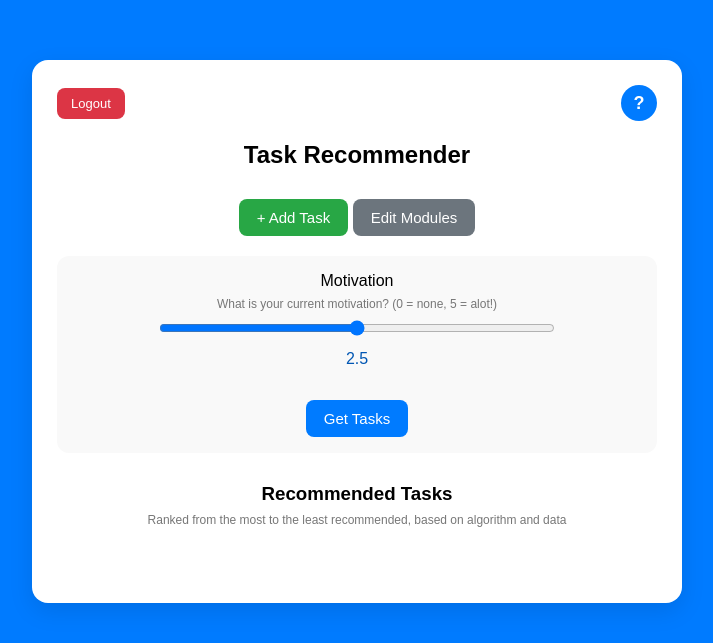
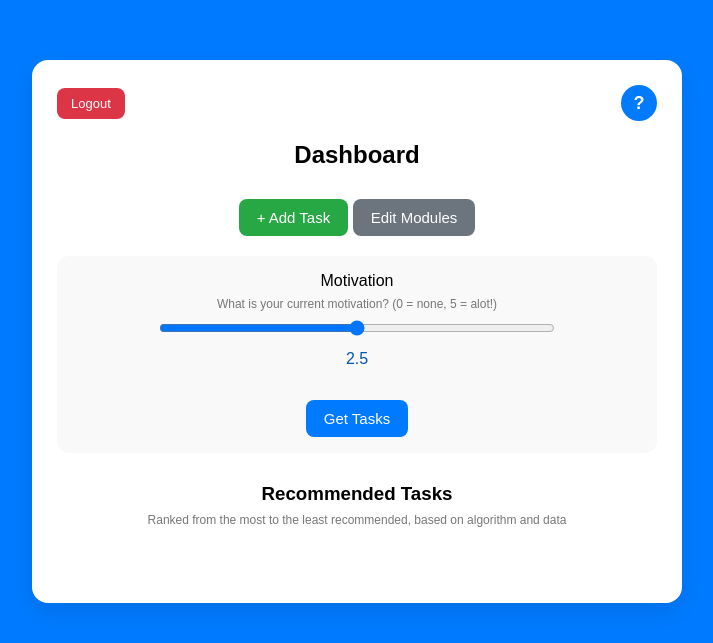
Before and after one commit to nat-07/Academic-Task-Recommender, a Flask app: page /homepage in a window 1280 px wide. Shown: the top 643 px of the page, without its empty margins (283-996 px from the left). Run offline with Flask 3, Linux system fonts and the light colour scheme; the visitor is signed in with stand-in values (Sample User, id 1); data that the repository does not hold is empty; some libraries are stand-ins or nearby versions.

Commit message:
updted ui

```diff
--- a/templates/homepage.html
+++ b/templates/homepage.html
@@ -1,7 +1,7 @@
 <!doctype html>
 <html>
   <head>
-    <title>Task Recommender</title>
+    <title>Academic Task Recommender</title>
     <meta name="viewport" content="width=device-width, initial-scale=1.0" />
     <link rel="stylesheet" href="{{ url_for('static', filename='css/homepage.css') }}">
 
@@ -164,7 +164,7 @@
   <button class="logout-btn" id="logout-btn">Logout</button>
   <button id="tutorialBtn" class="tutorial-btn">?</button>
 </div>
-        <h2>Task Recommender</h2>
+        <h2>Dashboard</h2>
         <button id="openModalBtn" class="task-btn">+ Add Task</button>
         <button id="toggleModulesBtn" class="task-btn">Edit Modules</button>
         <div id="modulesPanel" class="modules-panel" style="display: none">
```
